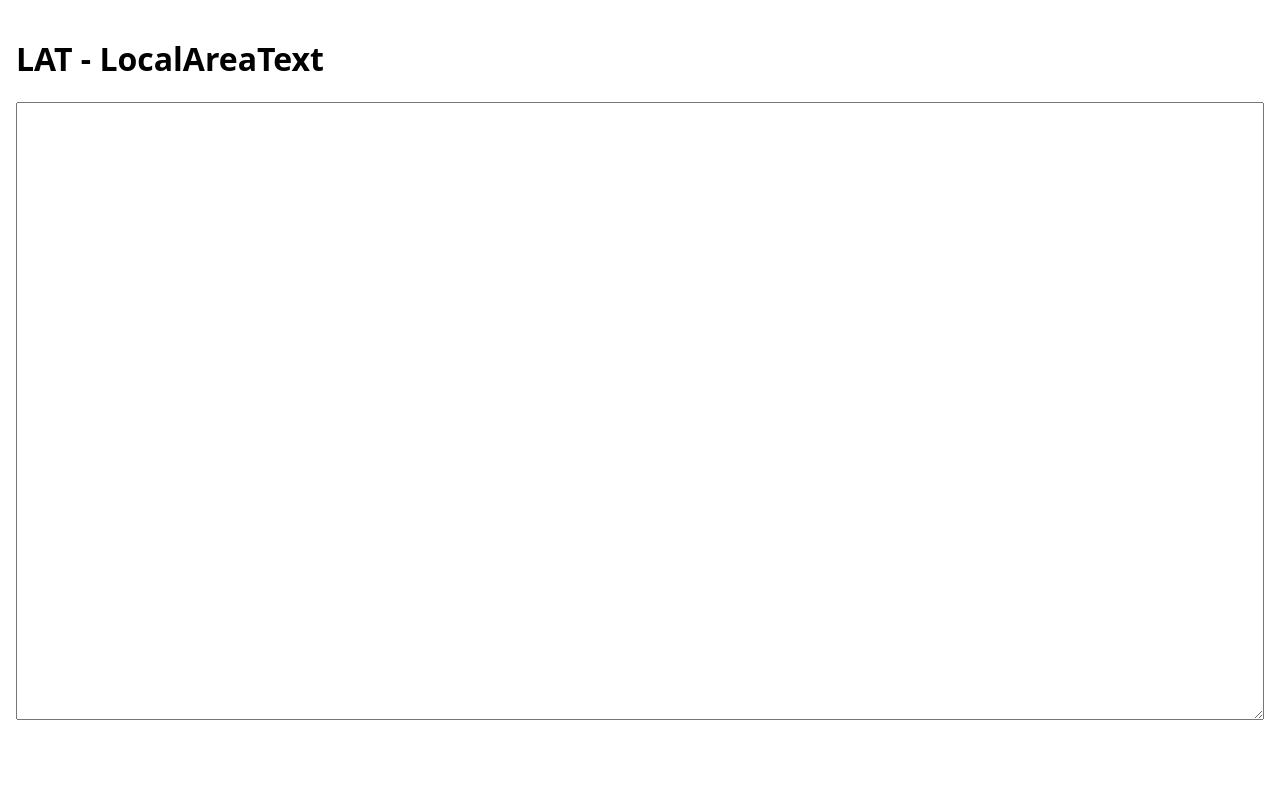
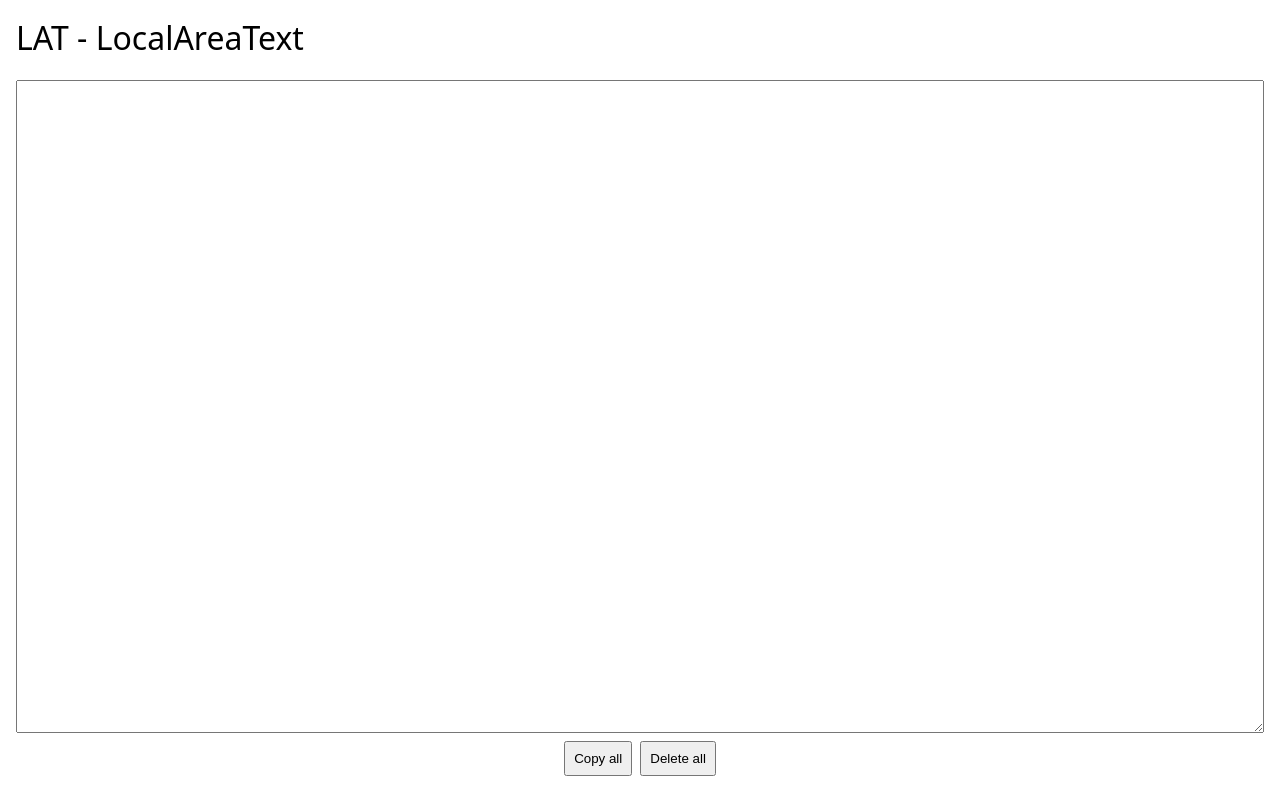
Before and after one commit to palask/lat, a plain HTML site: page templates/index.html in a window 1280 px wide. Drawn offline with nearby package versions, Linux system fonts and the light colour scheme; no server answers.

Commit message:
Add buttons to copy and delete the text

```diff
--- a/templates/index.html
+++ b/templates/index.html
@@ -16,23 +16,52 @@
             padding: 16px;
         }
 
+        h1 {
+            font-weight: normal;
+            margin-top: 0;
+        }
+
         #textbox {
             box-sizing: border-box;
             flex: 1;
             width: 100%;
         }
 
-        #status {
+        .flex-row {
+            display: flex;
+            gap: 8px;
+        }
+
+        #controls {
+            justify-content: center;
+            margin: 8px 0;
+        }
+
+        button {
+            padding: 8px;
+        }
+
+        p {
+            margin: 0;
+        }
+
+        #connectionStatus {
             color: red;
         }
     </style>
 </head>
+
 <body>
     <h1>LAT - LocalAreaText</h1>
     <textarea id="textbox"></textarea>
-    <p id="connectionStatus"></p>
-    <p id="userCount"></p>
-    <!-- TODO: Buttons for copy & delete all -->
+    <div id="controls" class="flex-row">
+        <button onclick="copyToClipboard()">Copy all</button>
+        <button onclick="clearTextbox()">Delete all</button>
+    </div>
+    <div id="infos" class="flex-row">
+        <p id="connectionStatus"></p>
+        <p id="userCount"></p>
+    </div>
 
     <script>
         const socket = io();
@@ -78,6 +107,34 @@
         socket.on('connect', function() {
             connection_status.textContent = '';
         });
+
+        function fallbackCopyTextToClipboard() {
+            textbox.focus();
+            textbox.select();
+
+            try {
+                const successfulCopy = document.execCommand('copy');
+            } catch (err) {
+                console.error('Failed to copy text with fallback method: ', err);
+            }
+        }
+
+        async function copyToClipboard() {
+            if (!navigator.clipboard) {
+                fallbackCopyTextToClipboard();
+                return;
+            }
+            try {
+                await navigator.clipboard.writeText(textbox.value);
+            } catch (err) {
+                console.error('Failed to copy text: ', err);
+            }
+        }
+
+        function clearTextbox() {
+            textbox.value = '';
+            socket.emit('text_update', {text: textbox.value});
+        }
     </script>
 </body>
 </html>
```
